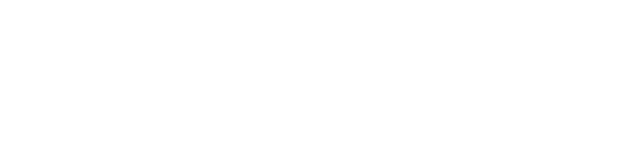
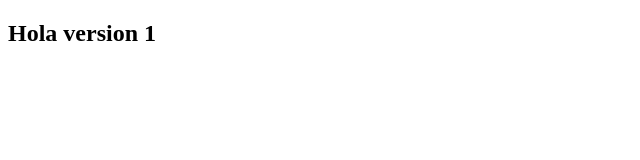
Before and after one commit to edgarbarragangarcia/curso_git, a plain HTML site: page index.html in a window 1280 px wide. Shown: the whole page, without its empty margins (0-640 px from the left). Drawn offline with Linux system fonts and the light colour scheme.

Commit message:
se agrego un h1

```diff
--- a/index.html
+++ b/index.html
@@ -6,6 +6,8 @@
     <title>Document</title>
   </head>
   <body>
-    <section></section>
+    <section>
+      <h1>Hola version 1</h1>
+    </section>
   </body>
 </html>
```
